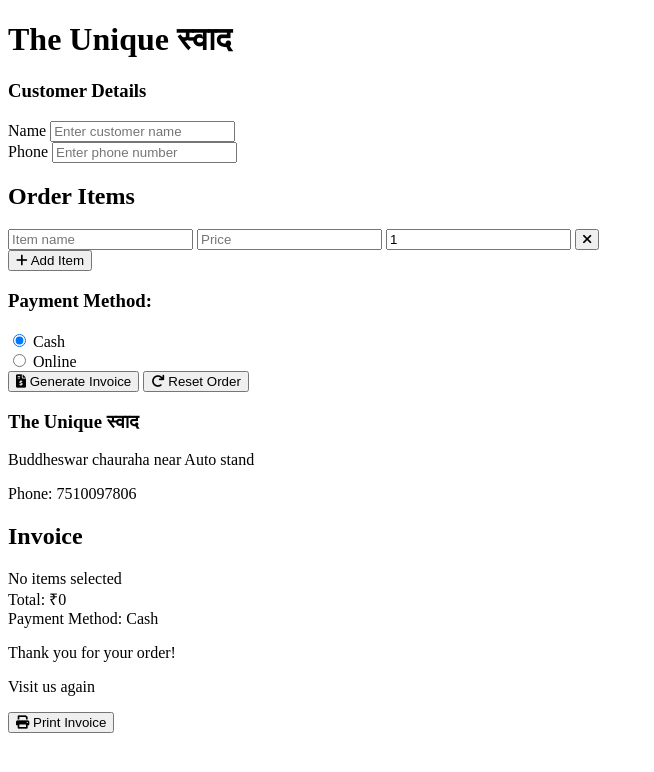
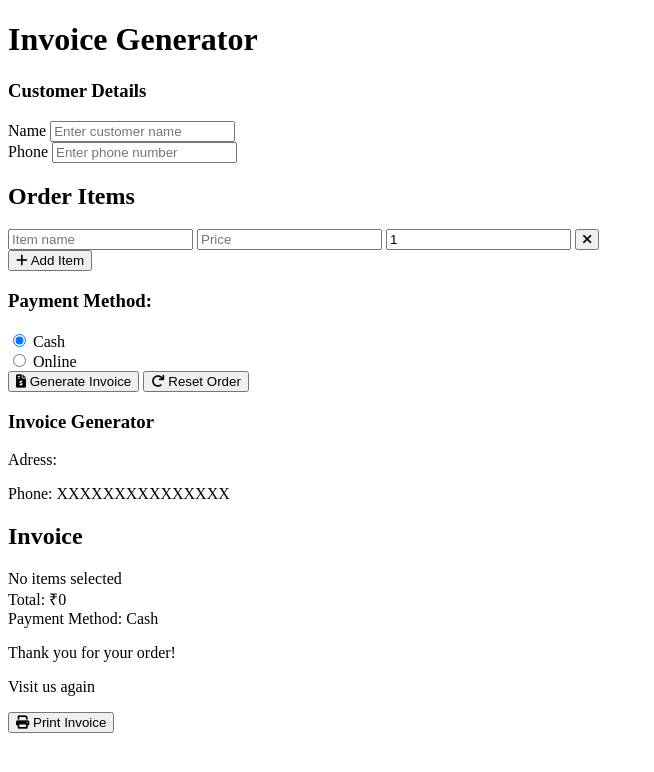
Before and after one commit to Drax-zemo/smart-invoice-builder, a plain HTML site: page index.html in a window 1280 px wide. Shown: the whole page, without its empty margins (0-654 px from the left). Drawn offline with Linux system fonts and the light colour scheme.

Commit message:
Update index.html

```diff
--- a/index.html
+++ b/index.html
@@ -3,14 +3,14 @@
 <head>
   <meta charset="UTF-8">
   <meta name="viewport" content="width=device-width, initial-scale=1.0">
-  <title>The Unique स्वाद Invoice</title>
+  <title>Invoice Generator</title>
   <link href="https://fonts.googleapis.com/css2?family=Poppins:wght@300;400;500;600;700&display=swap" rel="stylesheet">
   <link rel="stylesheet" href="https://cdnjs.cloudflare.com/ajax/libs/font-awesome/6.0.0-beta3/css/all.min.css">
 </head>
 <body>
   <div class="container">
     <header>
-      <h1>The Unique स्वाद</h1>
+      <h1> Invoice Generator </h1>
     </header>
 
     <div class="customer-details">
@@ -65,9 +65,9 @@
 
     <div id="invoice">
       <div class="restaurant-info">
-        <h3>The Unique स्वाद</h3>
-        <p>Buddheswar chauraha near Auto stand</p>
-        <p>Phone: 7510097806</p>
+        <h3>Invoice Generator</h3>
+        <p>Adress:  </p>
+        <p>Phone: XXXXXXXXXXXXXXX</p>
       </div>
 
       <div class="invoice-header">
```
